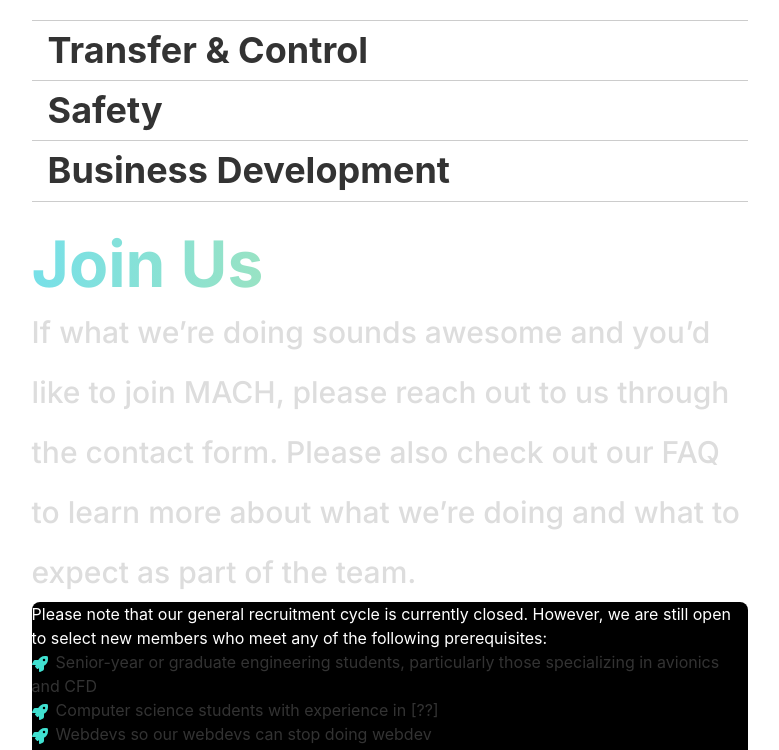
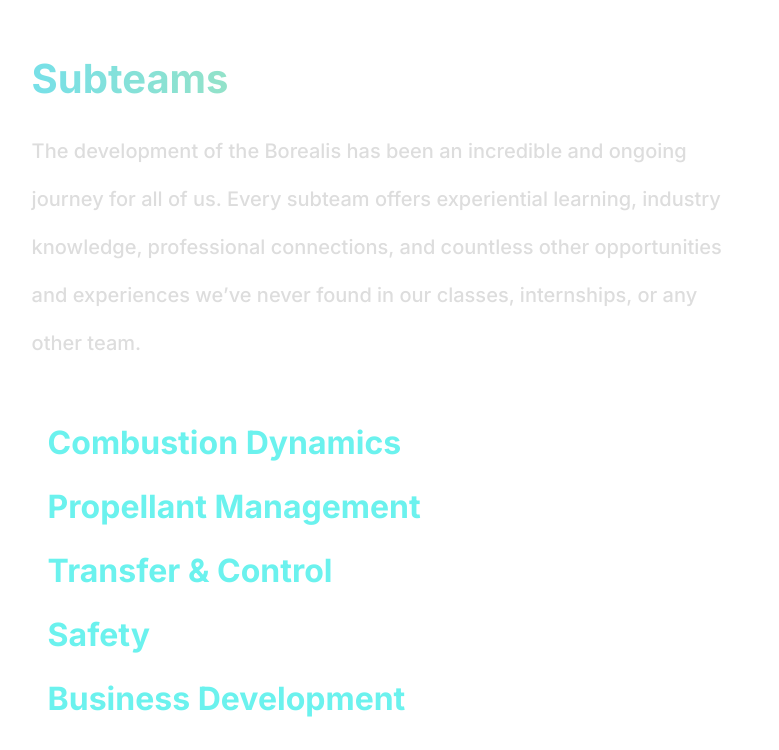
Before and after one commit to ryepropgroup/mach-website, a Next.js app: page /mach-website/team in a window 1280 px wide. Shown: the part 1467-2217 px from the top of the page, without its empty margins (250-1029 px from the left). Built offline with nearby package versions, Linux system fonts and the light colour scheme.

Commit message:
feat: theme team page

```diff
--- a/src/pages/team.tsx
+++ b/src/pages/team.tsx
@@ -9,6 +9,7 @@
   List,
   ListIcon,
   ListItem,
+  ListItemProps,
   Text,
 } from "@chakra-ui/react";
 import { FaRocket } from "react-icons/fa";
@@ -16,7 +17,14 @@
 import Navbar from "@/components/navbar";
 import SocialsFooter from "@/components/socialsFooter";
 import Header from "@/config";
-import { bgStyle, headingStyle, introStyleSecond } from "@/styles";
+import {
+  bgStyle,
+  headingStyle,
+  introStyleSecond,
+  listItemStyle,
+  teamDetailsStyle,
+  teamHeadingStyle,
+} from "@/styles";
 
 export default function Team() {
   /*TODO: SMALL STYLES*/
@@ -29,33 +37,38 @@
         <Box w="56vw">
           <Heading {...headingStyle}>Our Team</Heading>
           <br />
-          <Text {...introStyleSecond}>
+          <Text {...introStyleSecond} lineHeight="72px">
             MACH is divided into five subteams. Our technical subteams are
             Combustion Dynamics, Propellant Management, and Transfer & Control,
             supported by the Safety and Business Development subteams.
           </Text>
+          <Text {...introStyleSecond}>
             <br />
-          <Text {...introStyleSecond}>
+          </Text>
+          <Text {...introStyleSecond} lineHeight="72px">
             Our projects would be impossible without all our subteams working
             together, and each one offers unique and invaluable experiences for
             our members.
           </Text>
           <br />
-          <Text color="white">
+          <Text {...teamDetailsStyle}>
             From a tiny group of students with a big project, we’ve grown to a
             team of {/*TODO: BOLD THIS UNTIL END OF SENTENCE*/}over 70 active
             members. Not only do we have a large number of engineering students
             of every specialization, members from unexpected disciplines and
             outside of TMU have also joined us along the way.
           </Text>
-          <Text color="white">
+          <Text {...teamDetailsStyle} fontWeight={700}>
             Through early mornings, sleepless nights, and every heavily
             caffeinated moment in between, {/*TODO:BOLD UNTIL FOR*/}a common
             passion for rocketry has become so much more for everyone at MACH.
           </Text>
           <br />
-          <Heading {...headingStyle}>Subteams</Heading>
-          <Text color="white">
+          <Heading {...headingStyle} fontSize="40px">
+            Subteams
+          </Heading>
+          <br />
+          <Text {...teamDetailsStyle}>
             {/*TODO: bold from 'experiential learning' to 'countless other' , then do turquoise + bold to the end*/}
             The development of the Borealis has been an incredible and ongoing
             journey for all of us. Every subteam offers experiential learning,
@@ -66,14 +79,14 @@
           <br />
           <Accordion allowMultiple defaultIndex={[-1]}>
             {/*COMBUSTION DYNAMICS SECTION*/}
-            <AccordionItem>
+            <AccordionItem style={{ borderTopWidth: 0, borderBottomWidth: 0 }}>
               <AccordionButton>
-                <Heading>
+                <Heading {...teamHeadingStyle}>
                   {/*TODO: make umar color idk*/}Combustion Dynamics
                 </Heading>
               </AccordionButton>
               <AccordionPanel>
-                <Text color="white">
+                <Text {...teamDetailsStyle}>
                   {/*TODO: bold up until 'future engines'*/}is responsible for
                   the design, iteration, manufacturing, and testing of the
                   combustion chamber, nozzle, injector, and cooling system for
@@ -83,7 +96,7 @@
                   until it became the engine we have now.
                 </Text>
                 <br />
-                <Text color="white">
+                <Text {...teamDetailsStyle}>
                   Currently, the CD subteam is working on manufacturing the
                   engine, developing testing procedures, and integrating it with
                   the other subsystems, as well as concurrent development of
@@ -91,7 +104,7 @@
                   continue conducting engineering tests and combustion research
                   using Borealis and subsequent engines.
                 </Text>
-                <Text color="white">
+                <Text {...teamDetailsStyle}>
                   {/*TODO: turquoise from 'novel research' to 'design for manufacturing'*/}
                   This subteam offers extensive experience in novel research,
                   parametric design, finite element analysis & computational
@@ -101,16 +114,15 @@
                 </Text>
               </AccordionPanel>
             </AccordionItem>
-            <br />
             {/*PROPELLANT MANAGEMENT SECTION*/}
-            <AccordionItem>
+            <AccordionItem style={{ borderTopWidth: 0, borderBottomWidth: 0 }}>
               <AccordionButton>
-                <Heading>
+                <Heading {...teamHeadingStyle}>
                   {/*TODO: make umar color idk*/}Propellant Management
                 </Heading>
               </AccordionButton>
               <AccordionPanel>
-                <Text color="white">
+                <Text {...teamDetailsStyle}>
                   {/*TODO: bold up until 'test stand systems'*/}
                   is responsible for the design, sourcing, assembly, and testing
                   of the propellant, pressurization, coolant, and test stand
@@ -122,7 +134,7 @@
                   Borealis and all subsequent engines.
                 </Text>
                 <br />
-                <Text color="white">
+                <Text {...teamDetailsStyle}>
                   Currently, the PM subteam is working on assembly, testing, and
                   integration of the propellant system, propellant stand, and
                   thrust stand. This subteam will be developing flightweight
@@ -133,7 +145,7 @@
                   develop structural tanks.
                 </Text>
                 <br />
-                <Text color="white">
+                <Text {...teamDetailsStyle}>
                   {/*TODO: turquoise from 'industry practices' to 'tool use'*/}
                   This subteam offers extensive experience in industry
                   practices, hydraulic & pneumatic systems, aerospace valves &
@@ -143,16 +155,15 @@
                 </Text>
               </AccordionPanel>
             </AccordionItem>
-            <br />
             {/*TRANSFER & CONTROL SECTION*/}
-            <AccordionItem>
+            <AccordionItem style={{ borderTopWidth: 0, borderBottomWidth: 0 }}>
               <AccordionButton>
-                <Heading>
+                <Heading {...teamHeadingStyle}>
                   {/*TODO: make umar color idk*/}Transfer & Control
                 </Heading>
               </AccordionButton>
               <AccordionPanel>
-                <Text color="white">
+                <Text {...teamDetailsStyle}>
                   {/*TODO: bold from 'is responsible' to 'communication systems'*/}
                   is responsible for the development, sourcing, integration, and
                   testing of data acquisition, telemetry, control, and
@@ -167,7 +178,7 @@
                   the T&C subteam even more critical.
                 </Text>
                 <br />
-                <Text color="white">
+                <Text {...teamDetailsStyle}>
                   Currently, the T&C subteam is sourcing, integrating, and
                   testing the data collection, control, and communication
                   systems for our various tests leading up to the hot-fire. This
@@ -175,7 +186,7 @@
                   avionics-integrated control systems after Borealis.
                 </Text>
                 <br />
-                <Text color="white">
+                <Text {...teamDetailsStyle}>
                   {/*TODO: turqouise from 'scientific data acquisition' to 'physical and radio communications'*/}
                   This subteam offers extensive experience in scientific data
                   acquisition, signal processing, sensor systems, aerospace
@@ -186,12 +197,14 @@
                 </Text>
               </AccordionPanel>
             </AccordionItem>
-            <AccordionItem>
+            <AccordionItem style={{ borderTopWidth: 0, borderBottomWidth: 0 }}>
               <AccordionButton>
-                <Heading>{/*TODO: make umar color idk*/}Safety</Heading>
+                <Heading {...teamHeadingStyle}>
+                  {/*TODO: make umar color idk*/}Safety
+                </Heading>
               </AccordionButton>
               <AccordionPanel>
-                <Text color="white">
+                <Text {...teamDetailsStyle}>
                   {/*TODO: bold from start to 'first aid, and more.' */}
                   is responsible for risk assessment, documentation,
                   cybersecurity, legal & controlled goods compliance, as well as
@@ -204,7 +217,7 @@
                   compliance with industry standards.
                 </Text>
                 <br />
-                <Text color="white">
+                <Text {...teamDetailsStyle}>
                   Currently, the Safety subteam is heavily involved in creating
                   documentation, procedure, risk assessment, and training for
                   our upcoming tests, as well as procuring the necessary
@@ -213,7 +226,7 @@
                   for the Borealis and all future projects.
                 </Text>
                 <br />
-                <Text color="white">
+                <Text {...teamDetailsStyle}>
                   {/*TODO: turquoise from 'data modeling' to 'radio operations,'*/}
                   This subteam offers extensive experience in industry standard
                   practices & tools in data modeling, risk management, standard
@@ -223,14 +236,14 @@
                 </Text>
               </AccordionPanel>
             </AccordionItem>
-            <AccordionItem>
+            <AccordionItem style={{ borderTopWidth: 0, borderBottomWidth: 0 }}>
               <AccordionButton>
-                <Heading>
+                <Heading {...teamHeadingStyle}>
                   {/*TODO: make umar color idk*/}Business Development
                 </Heading>
               </AccordionButton>
               <AccordionPanel>
-                <Text color="white">
+                <Text {...teamDetailsStyle}>
                   {/*TODO: bold from start to 'external relations for the team.'*/}
                   is responsible for fundraising, finance, sponsorships,
                   advisors, recruitment, outreach, legal compliance, and
@@ -242,7 +255,7 @@
                   companies to develop a liquid rocket engine.
                 </Text>
                 <br />
-                <Text color="white">
+                <Text {...teamDetailsStyle}>
                   Currently, the BizDev team is recruiting and onboarding new
                   members, securing funding and sponsorships, and overhauling
                   our online presence, as well as developing industry
@@ -251,7 +264,7 @@
                   aerostructure integration and future engines.
                 </Text>
                 <br />
-                <Text color="white">
+                <Text {...teamDetailsStyle}>
                   {/*TODO: turqoise from 'project management' to 'research applications'*/}
                   This subteam offers extensive experience in project
                   management, technical communication, financial management,
@@ -263,7 +276,9 @@
           </Accordion>
           {/*JOIN US SECTION*/}
           <br />
-          <Heading {...headingStyle}>Join Us</Heading>
+          <Heading {...headingStyle} fontSize="40px">
+            Join Us
+          </Heading>
           <Text {...introStyleSecond}>
             {/*TODO: Link for contact and FAQ*/}
             If what we’re doing sounds awesome and you’d like to join MACH,
@@ -271,31 +286,33 @@
             out our FAQ to learn more about what we’re doing and what to expect
             as part of the team.
           </Text>
-          <Box bg="black" borderRadius="lg">
-            <Text color="white">
+          <Box bg="#19232e" borderRadius="lg">
+            <Box m="1%">
+              <Text {...teamDetailsStyle}>
                 Please note that our general recruitment cycle is currently
-              closed. However, we are still open to select new members who meet
-              any of the following prerequisites:
+                closed. However, we are still open to select new members who
+                meet any of the following prerequisites:
               </Text>
               <List>
-              <ListItem>
+                <ListItem {...listItemStyle}>
                   <ListIcon as={FaRocket} color="turquoise" />
-                Senior-year or graduate engineering students, particularly those
-                specializing in avionics and CFD
+                  Senior-year or graduate engineering students, particularly
+                  those specializing in avionics and CFD
                 </ListItem>
-              <ListItem>
+                <ListItem {...listItemStyle}>
                   <ListIcon as={FaRocket} color="turquoise" />
                   Computer science students with experience in [??]
                 </ListItem>
-              <ListItem>
+                <ListItem {...listItemStyle}>
                   <ListIcon as={FaRocket} color="turquoise" />
                   Webdevs so our webdevs can stop doing webdev
                 </ListItem>
-              <ListItem>
+                <ListItem {...listItemStyle}>
                   <ListIcon as={FaRocket} color="turquoise" />
                   Safety & bizdev pls
                 </ListItem>
               </List>
+            </Box>
           </Box>
         </Box>
       </Center>
--- a/src/styles.ts
+++ b/src/styles.ts
@@ -1,4 +1,10 @@
-import { BoxProps, HeadingProps, LinkProps, TextProps } from "@chakra-ui/react";
+import {
+  BoxProps,
+  HeadingProps,
+  LinkProps,
+  ListItemProps,
+  TextProps,
+} from "@chakra-ui/react";
 
 export const bgStyle: BoxProps = {
   pos: "fixed",
@@ -62,3 +68,28 @@
   lineHeight: "48px",
   marginBottom: "20px",
 };
+
+export const teamHeadingStyle: TextProps = {
+  color: "teal.300", // TODO: each team heading will eventually have its own color so this will need to be removed
+  fontFamily: "Inter, sans-serif",
+  fontSize: "4xl",
+  fontWeight: 700,
+  flex: 1,
+  lineHeight: "48px",
+  textAlign: "left",
+};
+
+export const teamDetailsStyle: TextProps = {
+  color: "gray.100",
+  fontFamily: "Inter, sans-serif",
+  fontSize: "xl",
+  lineHeight: "48px",
+  marginBottom: "20px",
+};
+
+export const listItemStyle: ListItemProps = {
+  color: "gray.100",
+  fontFamily: "Inter, sans-serif",
+  fontSize: "xl",
+  lineHeight: "48px",
+};
--- a/src/theme.ts
+++ b/src/theme.ts
@@ -2,8 +2,9 @@
 
 export default extendTheme({
   fontSizes: {
-    "6xl": "6rem", //96px
-    "5xl": "4rem", //64px
+    "6xl": "6rem", // 96px
+    "5xl": "4rem", // 64px
+    "4xl": "2rem", // 32px
   },
   colors: {
     teal: {
```
Lines whose indentation alone changed are shown as unchanged.
